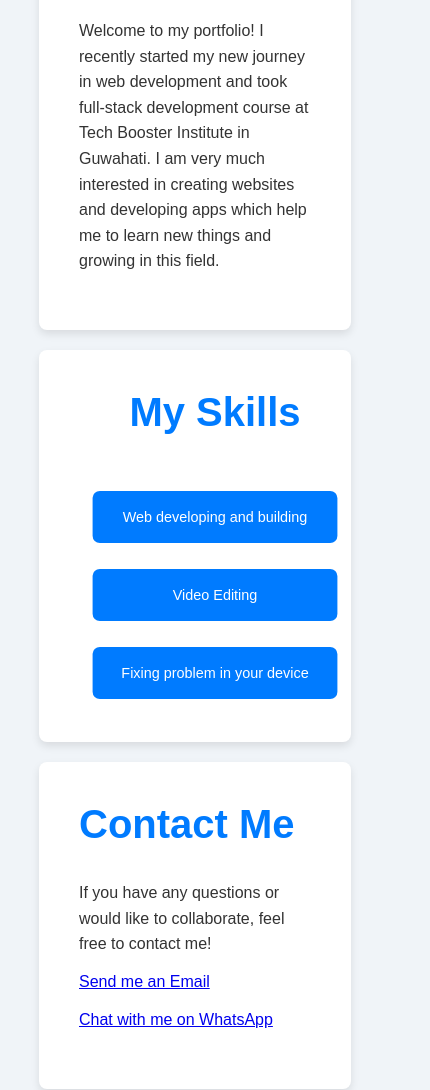
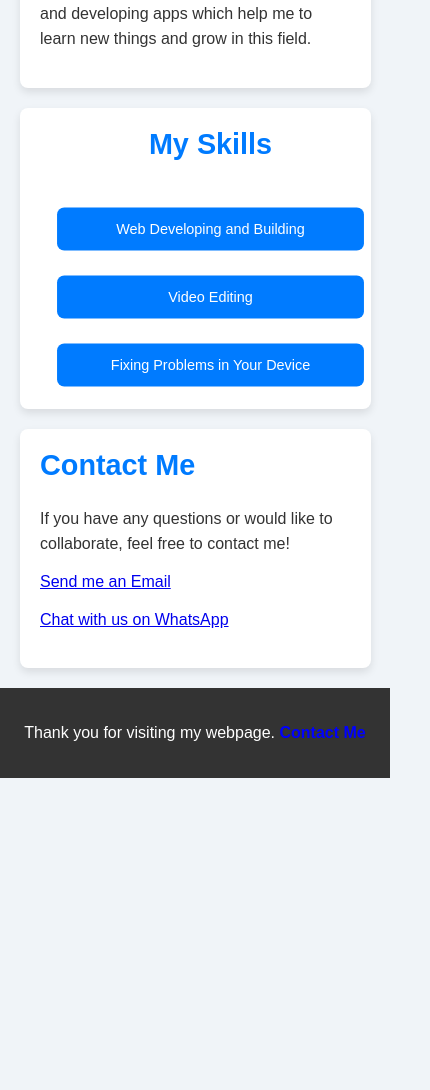
Before and after one commit to pritommmmm/Prot, a plain HTML site: page index.html in a window 390 px wide. Shown: the part 557-1647 px from the top of the page, 430 px wide, since content can reach past the window. After the commit the page ends 1335 px from the top, so only its background shows below. Drawn offline with Linux system fonts and the light colour scheme.

Commit message:
Update index.html

```diff
--- a/index.html
+++ b/index.html
@@ -23,7 +23,7 @@
         }
         header h1 {
             margin: 0;
-            font-size: 3em;
+            font-size: 2.5em; /* Adjusted for better fit on smaller screens */
             line-height: 1.2;
             animation: fadeIn 2s ease-in-out;
         }
@@ -33,14 +33,14 @@
             animation: fadeIn 2s ease-in-out 0.5s;
         }
         .container {
-            width: 80%;
+            width: 90%; /* Adjusted to fit better on various devices */
             max-width: 1200px;
             margin: 0 auto;
             padding: 20px;
         }
         .section {
             background: #fff;
-            padding: 40px;
+            padding: 20px; /* Adjusted for better fit */
             border-radius: 8px;
             box-shadow: 0 4px 8px rgba(0,0,0,0.1);
             margin-top: 20px;
@@ -52,7 +52,7 @@
         }
         .section h2 {
             margin-top: 0;
-            font-size: 2.5em;
+            font-size: 2em; /* Adjusted for better readability */
             color: #007BFF;
             animation: slideIn 1s ease-out;
         }
@@ -66,10 +66,10 @@
         }
         .skill {
             flex: 1;
-            min-width: 200px;
+            min-width: 150px; /* Reduced minimum width for better fit */
             background: #007BFF;
             color: #fff;
-            padding: 20px;
+            padding: 15px;
             border-radius: 8px;
             text-align: center;
             transform: scale(0.9);
@@ -84,9 +84,8 @@
             color: #fff;
             padding: 20px;
             text-align: center;
-            position: relative;
-            bottom: 0;
             width: 100%;
+            box-sizing: border-box; /* Ensure padding is included in width */
         }
         footer a {
             color: #00f;
@@ -96,6 +95,11 @@
         footer a:hover {
             text-decoration: underline;
         }
+        @media (max-width: 1024px) {
+            .section {
+                padding: 20px;
+            }
+        }
         @media (max-width: 768px) {
             .skills {
                 flex-direction: column;
@@ -103,6 +107,18 @@
             }
             .skill {
                 width: 100%;
+                min-width: auto;
+            }
+        }
+        @media (max-width: 480px) {
+            header h1 {
+                font-size: 2em; /* Further reduced for very small screens */
+            }
+            header p {
+                font-size: 1em;
+            }
+            .section h2 {
+                font-size: 1.8em; /* Adjusted for smaller screens */
             }
         }
         @keyframes fadeIn {
@@ -125,26 +141,25 @@
     <div class="container">
         <section class="section about-me">
             <h2>About Me</h2>
-            <p>Welcome to my portfolio! I recently started my new journey in web development and took full-stack development course at Tech Booster Institute in Guwahati. I am very much interested in creating websites and developing apps which help me to learn new things and growing in this field.</p>
+            <p>Welcome to my portfolio! I recently began my new journey in web development and took a full-stack development course at Tech Booster Institute in Guwahati. I am very much interested in creating websites and developing apps which help me to learn new things and grow in this field.</p>
         </section>
         <section class="section skills">
             <h2>My Skills</h2>
-            <div class="skill">Web developing and building</div>
-
+            <div class="skill">Web Developing and Building</div>
             <div class="skill">Video Editing</div>
-            <div class="skill">Fixing problem in your device</div>
+            <div class="skill">Fixing Problems in Your Device</div>
         </section>
         <section class="section contact-me">
             <h2>Contact Me</h2>
             <p>If you have any questions or would like to collaborate, feel free to contact me!</p>
-            <a href="mailto:pritomdeepk@example.com">Send me an Email</a>
+            <a href="mailto:pritamdeep@example.com">Send me an Email</a>
             <p>
-            <a href="https://wa.me/9387528146" target="_blank">Chat with me on WhatsApp</a>
+                <a href="https://wa.me/9387528146" target="_blank">Chat with us on WhatsApp</a>
             </p>
         </section>
     </div>
     <footer>
-        <p> Thank you for visiting my Webpage. <a href="mailto:pritomdeepk@example.com">Contact Me</a></p>
+        <p>Thank you for visiting my webpage. <a href="mailto:pritomdeepk@example.com">Contact Me</a></p>
     </footer>
 </body>
 </html>
```
